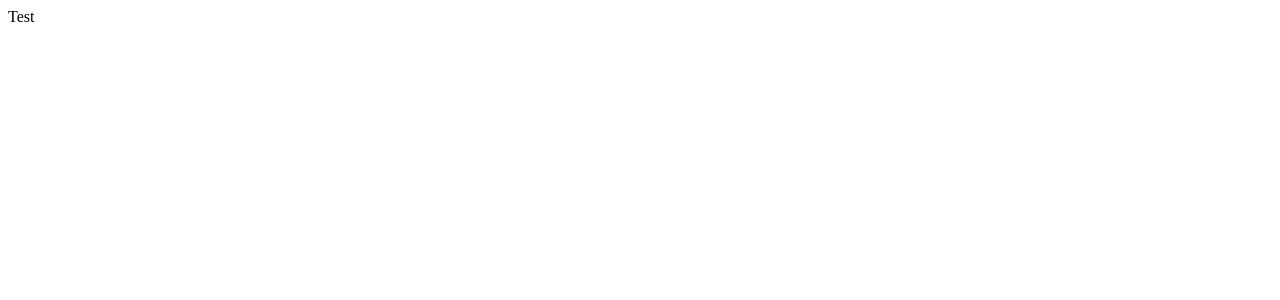
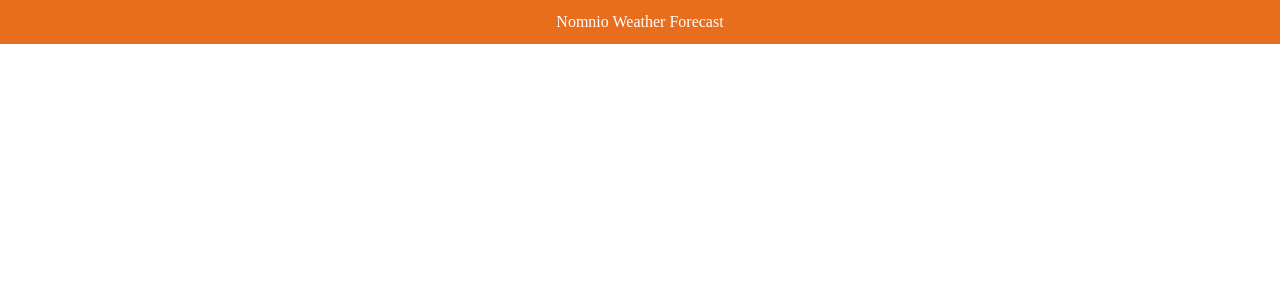
Before and after one commit to milansoap/weather-app, an Angular app: page / in a window 1280 px wide. Shown: the top 300 px of the page. Built offline with nearby package versions, Linux system fonts and the light colour scheme.

Commit message:
Adding header component

```diff
--- a/src/app/app.component.css
+++ b/src/app/app.component.css
@@ -0,0 +1,10 @@
+body {
+    margin: 0;
+    padding: 0;
+    box-sizing: border-box;
+}
+
+html, body {
+    width: 100%;
+    height: 100%;
+}
--- a/src/app/app.component.html
+++ b/src/app/app.component.html
@@ -1 +1,5 @@
+<app-header></app-header>
+
+
+
 Test
--- a/src/app/app.component.ts
+++ b/src/app/app.component.ts
@@ -1,9 +1,11 @@
-import { Component } from '@angular/core';
+import { Component, ViewEncapsulation } from '@angular/core';
 
 @Component({
   selector: 'app-root',
   templateUrl: './app.component.html',
-  styleUrls: ['./app.component.css']
+  styleUrls: ['./app.component.css'],
+  // Make the app.component.css global so we can override the body tag
+  encapsulation: ViewEncapsulation.None
 })
 export class AppComponent {
   title = 'weather-app';
--- a/src/app/app.module.ts
+++ b/src/app/app.module.ts
@@ -3,10 +3,12 @@ import { BrowserModule } from '@angular/platform-browser';
 
 import { AppRoutingModule } from './app-routing.module';
 import { AppComponent } from './app.component';
+import { HeaderComponent } from './components/header/header.component';
 
 @NgModule({
   declarations: [
-    AppComponent
+    AppComponent,
+    HeaderComponent
   ],
   imports: [
     BrowserModule,
--- /dev/null
+++ b/src/app/components/header/header.component.css
@@ -0,0 +1,12 @@
+.app-header {
+    height: 44px;
+    background-color: #e86e1e;
+    color: white;
+    display: flex;
+    align-items: center;
+    justify-content: center;
+    position: fixed;
+    top: 0;
+    width: 100%;
+    z-index: 1000;
+  }
--- /dev/null
+++ b/src/app/components/header/header.component.html
@@ -0,0 +1,3 @@
+<header class="app-header">
+    Nomnio Weather Forecast
+</header>
```
Also changed, not shown: src/app/components/header/header.component.ts (added, +10 -0 lines), 1 other file (tests, documents, lock files or other folders).
